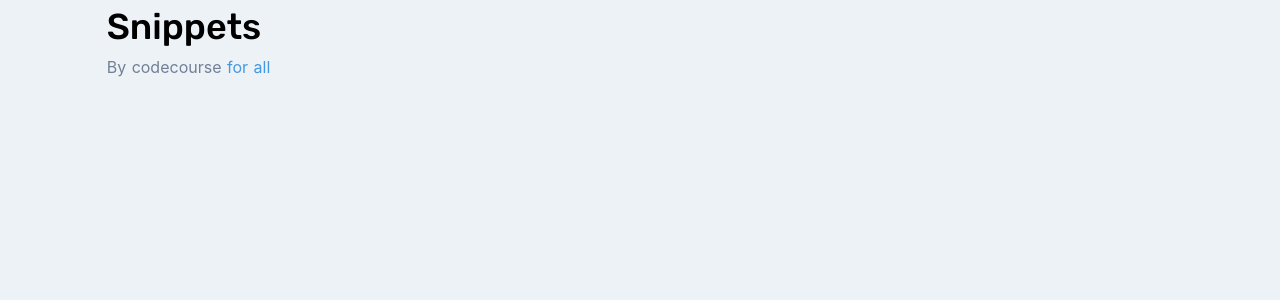
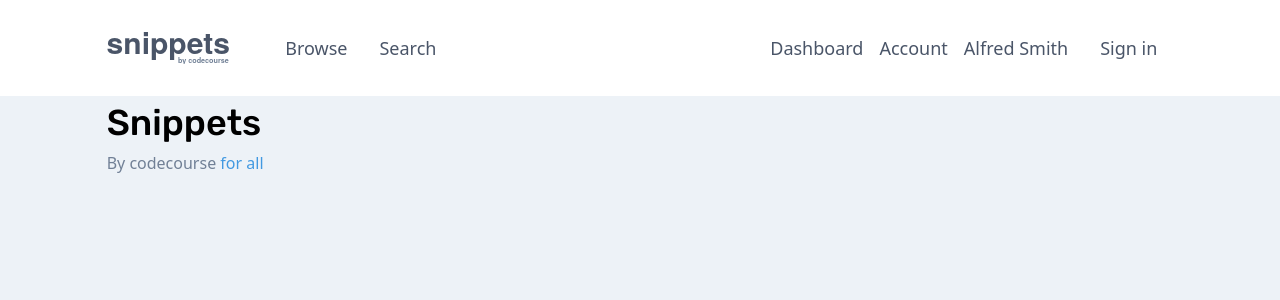
Before and after one commit to Midstackdev/nuxt-snippets-client, a Nuxt app: page / in a window 1280 px wide. Shown: the top 300 px of the page. Built offline with nearby package versions, Linux system fonts and the light colour scheme.

Commit message:
The Navigation

```diff
--- /dev/null
+++ b/components/global/TheNavigation.vue
@@ -0,0 +1,89 @@
+<template>
+    <div class="bg-white py-8 lg:py-0 flex items-center">
+        <div class="container flex flex-wrap items-center lg:flex-no-wrap">
+            <nuxt-link
+                :to="{ name: 'home'}"
+                class="mr-10 flex-shrink-0"
+            >
+                <img src="~/assets/logo.svg" alt="Logo" class="h-8">
+            </nuxt-link>
+            <a
+                href="#"
+                class="lg:hidden ml-auto"
+                @click.prevent="mobileNavOpen = !mobileNavOpen"
+            >
+                Open
+            </a>
+            <div
+                class="w-full flex"
+                :class="{
+                    'mt-8': mobileNavOpen,
+                    'hidden lg:flex': !mobileNavOpen
+                }"
+            >
+                <ul class="lg:h-24 lg:flex items-center w-full lg:w-auto">
+                    <li>
+                        <nuxt-link
+                            :to="{name: 'home'}"
+                            class="text-lg text-gray-700 lg:py-8 lg:px-4"
+                        >
+                            Browse
+                        </nuxt-link>
+                    </li>
+                    <li>
+                        <nuxt-link
+                            :to="{name: 'home'}"
+                            class="text-lg text-gray-700 lg:py-8 lg:px-4"
+                        >
+                            Search
+                        </nuxt-link>
+                    </li>
+                </ul>
+                <ul class="lg:h-24 lg:flex items-center ml-auto text-right w-full lg:w-auto">
+                    <li>
+                        <nuxt-link
+                            :to="{name: 'home'}"
+                            class="text-lg text-gray-700 lg:py-8 lg:px-4"
+                        >
+                            Dashboard
+                        </nuxt-link>
+                    </li>
+                    <li>
+                        <nuxt-link
+                            :to="{name: 'home'}"
+                            class="text-lg text-gray-700 lg:py-8 lg:px-44"
+                        >
+                            Account
+                        </nuxt-link>
+                    </li>
+                    <li>
+                        <nuxt-link
+                            :to="{name: 'home'}"
+                            class="text-lg text-gray-700 lg:py-8 lg:px-4"
+                        >
+                            Alfred Smith
+                        </nuxt-link>
+                    </li>
+                    <li>
+                        <nuxt-link
+                            :to="{name: 'home'}"
+                            class="text-lg text-gray-700 lg:py-8 lg:px-4"
+                        >
+                            Sign in
+                        </nuxt-link>
+                    </li>
+                </ul>
+            </div>
+        </div>
+    </div>
+</template>
+
+<script>
+    export default {
+        data () {
+            return {
+                mobileNavOpen: false
+            }
+        }
+    }
+</script>
--- a/layouts/default.vue
+++ b/layouts/default.vue
@@ -1,55 +1,15 @@
 <template>
   <div>
+    <TheNavigation />
     <nuxt />
   </div>
 </template>
 
-<style>
-html {
-  font-family: 'Source Sans Pro', -apple-system, BlinkMacSystemFont, 'Segoe UI',
-    Roboto, 'Helvetica Neue', Arial, sans-serif;
-  font-size: 16px;
-  word-spacing: 1px;
-  -ms-text-size-adjust: 100%;
-  -webkit-text-size-adjust: 100%;
-  -moz-osx-font-smoothing: grayscale;
-  -webkit-font-smoothing: antialiased;
-  box-sizing: border-box;
-}
-
-*,
-*:before,
-*:after {
-  box-sizing: border-box;
-  margin: 0;
-}
-
-.button--green {
-  display: inline-block;
-  border-radius: 4px;
-  border: 1px solid #3b8070;
-  color: #3b8070;
-  text-decoration: none;
-  padding: 10px 30px;
-}
-
-.button--green:hover {
-  color: #fff;
-  background-color: #3b8070;
-}
-
-.button--grey {
-  display: inline-block;
-  border-radius: 4px;
-  border: 1px solid #35495e;
-  color: #35495e;
-  text-decoration: none;
-  padding: 10px 30px;
-  margin-left: 15px;
-}
-
-.button--grey:hover {
-  color: #fff;
-  background-color: #35495e;
-}
-</style>
+<script>
+  import TheNavigation from '@/components/global/TheNavigation'
+  export default {
+    components: {
+      TheNavigation
+    }
+  }
+</script>
```
Also changed, not shown: assets/logo.svg (added).
